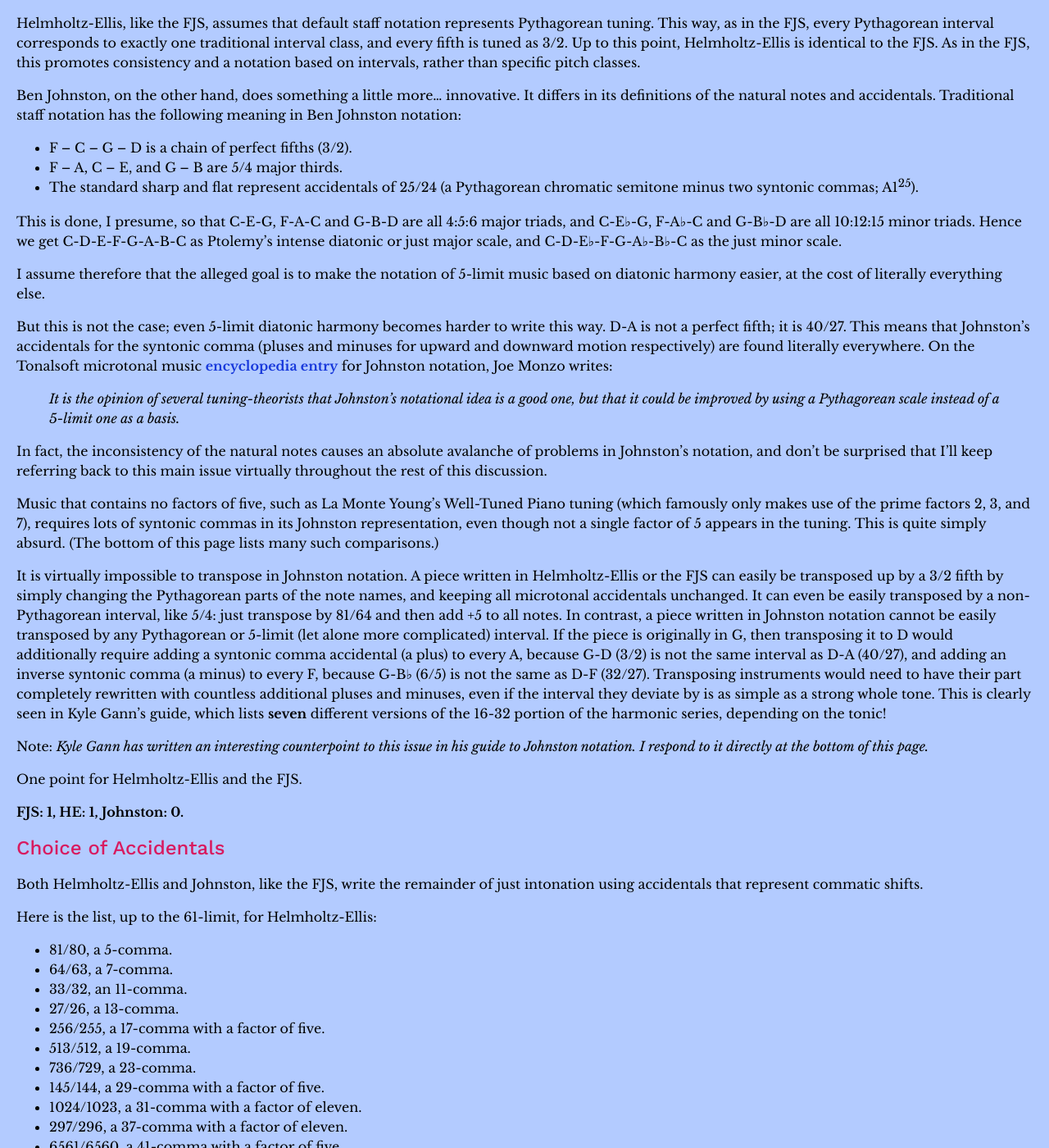
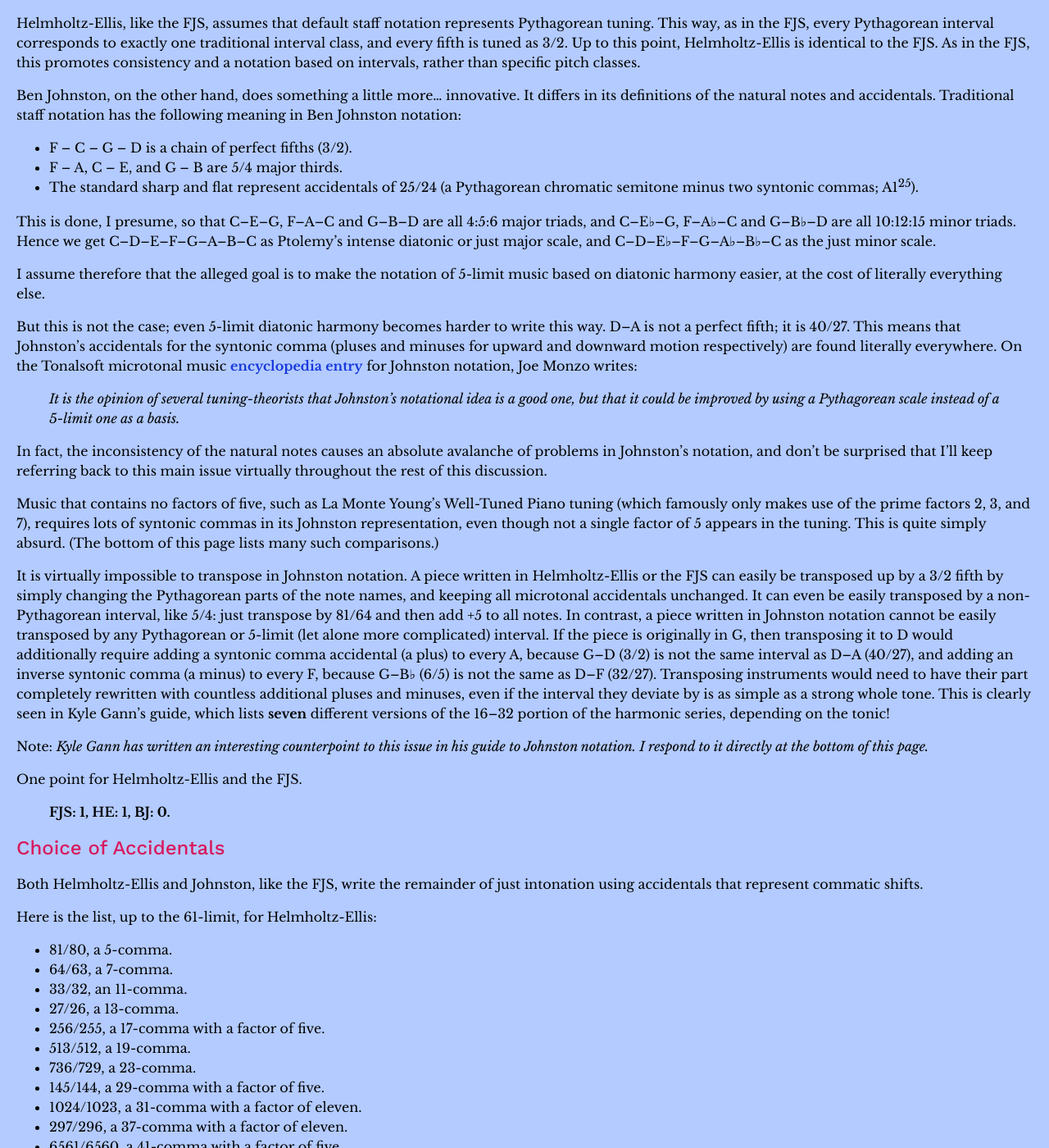
Before and after one commit to misotanni/misotanni.github.io, a Jekyll site: the page built from fjs/en/compare.md, in a window 1280 px wide and 1400 px high, scrolled down 544 px. Shown: the whole window at 82% size. Built offline with Jekyll 4.4.1, drawn with Linux system fonts in a browser that asks for light colours; our own code applies the rules of GitHub Pages for plain Markdown files; formulas are drawn with MathJax 3; some of the changed text lies outside the part shown.

Commit message:
Ben Johnston

```diff
--- a/fjs/en/compare.md
+++ b/fjs/en/compare.md
@@ -20,11 +20,11 @@
 - F – A, C – E, and G – B are 5/4 major thirds.
 - The standard sharp and flat represent accidentals of 25/24 (a Pythagorean chromatic semitone minus two syntonic commas; A1<sup>25</sup>).
 
-This is done, I presume, so that C-E-G, F-A-C and G-B-D are all 4:5:6 major triads, and C-E♭-G, F-A♭-C and G-B♭-D are all 10:12:15 minor triads. Hence we get C-D-E-F-G-A-B-C as Ptolemy's intense diatonic or just major scale, and C-D-E♭-F-G-A♭-B♭-C as the just minor scale.
+This is done, I presume, so that C–E–G, F–A–C and G–B–D are all 4:5:6 major triads, and C–E♭–G, F–A♭–C and G–B♭–D are all 10:12:15 minor triads. Hence we get C–D–E–F–G–A–B–C as Ptolemy's intense diatonic or just major scale, and C–D–E♭–F–G–A♭–B♭–C as the just minor scale.
 
 I assume therefore that the alleged goal is to make the notation of 5-limit music based on diatonic harmony easier, at the cost of literally everything else.
 
-But this is not the case; even 5-limit diatonic harmony becomes harder to write this way. D-A is not a perfect fifth; it is 40/27. This means that Johnston's accidentals for the syntonic comma (pluses and minuses for upward and downward motion respectively) are found literally everywhere. On the Tonalsoft microtonal music [encyclopedia entry](http://www.tonalsoft.com/enc/j/johnston.aspx) for Johnston notation, Joe Monzo writes:
+But this is not the case; even 5-limit diatonic harmony becomes harder to write this way. D–A is not a perfect fifth; it is 40/27. This means that Johnston's accidentals for the syntonic comma (pluses and minuses for upward and downward motion respectively) are found literally everywhere. On the Tonalsoft microtonal music [encyclopedia entry](http://www.tonalsoft.com/enc/j/johnston.aspx) for Johnston notation, Joe Monzo writes:
 
 > *It is the opinion of several tuning-theorists that Johnston's notational idea is a good one, but that it could be improved by using a Pythagorean scale instead of a 5-limit one as a basis.*
 
@@ -32,13 +32,13 @@
 
 Music that contains no factors of five, such as La Monte Young's Well-Tuned Piano tuning (which famously only makes use of the prime factors 2, 3, and 7), requires lots of syntonic commas in its Johnston representation, even though not a single factor of 5 appears in the tuning. This is quite simply absurd. (The bottom of this page lists many such comparisons.)
 
-It is virtually impossible to transpose in Johnston notation. A piece written in Helmholtz-Ellis or the FJS can easily be transposed up by a 3/2 fifth by simply changing the Pythagorean parts of the note names, and keeping all microtonal accidentals unchanged. It can even be easily transposed by a non-Pythagorean interval, like 5/4: just transpose by 81/64 and then add +5 to all notes. In contrast, a piece written in Johnston notation cannot be easily transposed by any Pythagorean or 5-limit (let alone more complicated) interval. If the piece is originally in G, then transposing it to D would additionally require adding a syntonic comma accidental (a plus) to every A, because G-D (3/2) is not the same interval as D-A (40/27), and adding an inverse syntonic comma (a minus) to every F, because G-B♭ (6/5) is not the same as D-F (32/27). Transposing instruments would need to have their part completely rewritten with countless additional pluses and minuses, even if the interval they deviate by is as simple as a strong whole tone. This is clearly seen in Kyle Gann's guide, which lists **seven** different versions of the 16-32 portion of the harmonic series, depending on the tonic!
+It is virtually impossible to transpose in Johnston notation. A piece written in Helmholtz-Ellis or the FJS can easily be transposed up by a 3/2 fifth by simply changing the Pythagorean parts of the note names, and keeping all microtonal accidentals unchanged. It can even be easily transposed by a non-Pythagorean interval, like 5/4: just transpose by 81/64 and then add +5 to all notes. In contrast, a piece written in Johnston notation cannot be easily transposed by any Pythagorean or 5-limit (let alone more complicated) interval. If the piece is originally in G, then transposing it to D would additionally require adding a syntonic comma accidental (a plus) to every A, because G–D (3/2) is not the same interval as D–A (40/27), and adding an inverse syntonic comma (a minus) to every F, because G–B♭ (6/5) is not the same as D–F (32/27). Transposing instruments would need to have their part completely rewritten with countless additional pluses and minuses, even if the interval they deviate by is as simple as a strong whole tone. This is clearly seen in Kyle Gann's guide, which lists **seven** different versions of the 16–32 portion of the harmonic series, depending on the tonic!
 
 Note: *Kyle Gann has written an interesting counterpoint to this issue in his guide to Johnston notation. I respond to it directly at the bottom of this page.*
 
 One point for Helmholtz-Ellis and the FJS.
 
-**FJS: 1, HE: 1, Johnston: 0.**
+> **FJS: 1, HE: 1, BJ: 0.**
 
 ## Choice of Accidentals
 
@@ -93,7 +93,7 @@
 
 One point for Johnston and the FJS.
 
-**FJS: 2, HE: 1, Johnston: 1.**
+> **FJS: 2, HE: 1, BJ: 1.**
 
 ## Origin of Accidentals
 
@@ -111,7 +111,7 @@
 
 One point for the FJS, half a point for Helmholtz-Ellis.
 
-**FJS: 3, HE: 1.5, Johnston: 1.**
+> **FJS: 3, HE: 1.5, BJ: 1.**
 
 ## Form of Accidentals
 
@@ -135,7 +135,7 @@
 
 One point for the FJS, half a point for Johnston.
 
-**FJS: 4, HE: 1.5, Johnston: 1.5.**
+> **FJS: 4, HE: 1.5, BJ: 1.5.**
 
 ## Behavior of Accidentals
 
@@ -153,7 +153,7 @@
 
 One point for Johnston and the FJS.
 
-**FJS: 5, HE: 1.5, Johnston: 2.5.**
+> **FJS: 5, HE: 1.5, BJ: 2.5.**
 
 ## Note Naming
 
@@ -169,7 +169,7 @@
 
 One point for the FJS, half a point for Johnston.
 
-**FJS: 6, HE: 1.5, Johnston: 3.**
+> **FJS: 6, HE: 1.5, BJ: 3.**
 
 ## Scope and Precision
 
@@ -183,7 +183,7 @@
 
 One point for the FJS, half a point for Helmholtz-Ellis.
 
-**FJS: 7, HE: 2, Johnston: 3.**
+> **FJS: 7, HE: 2, BJ: 3.**
 
 ## Automatization
 
@@ -224,7 +224,7 @@
 
 One point for Helmholtz-Ellis and the FJS.
 
-**FJS: 8, HE: 3, Johnston: 3.**
+> **FJS: 8, HE: 3, BJ: 3.**
 
 ## Verdict
 
```
Also changed, not shown: other parts of fjs/en/compare.md (+1 -1 lines).
